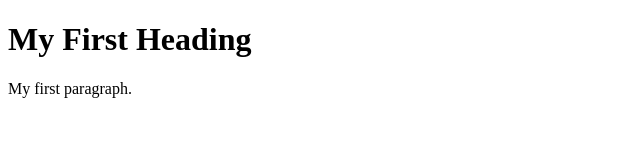
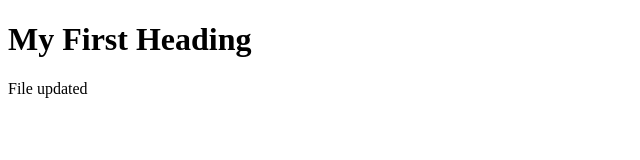
Before and after one commit to rits1309/riturepos, a plain HTML site: page index.html in a window 1280 px wide. Shown: the full height of the page, 0-640 px from the left. Drawn offline with Linux system fonts and the light colour scheme.

Commit message:
Update index.html

```diff
--- a/index.html
+++ b/index.html
@@ -3,7 +3,7 @@
 <body>
 
 <h1>My First Heading</h1>
-<p>My first paragraph.</p>
+<p>File updated</p>
 
 </body>
 </html>
```
